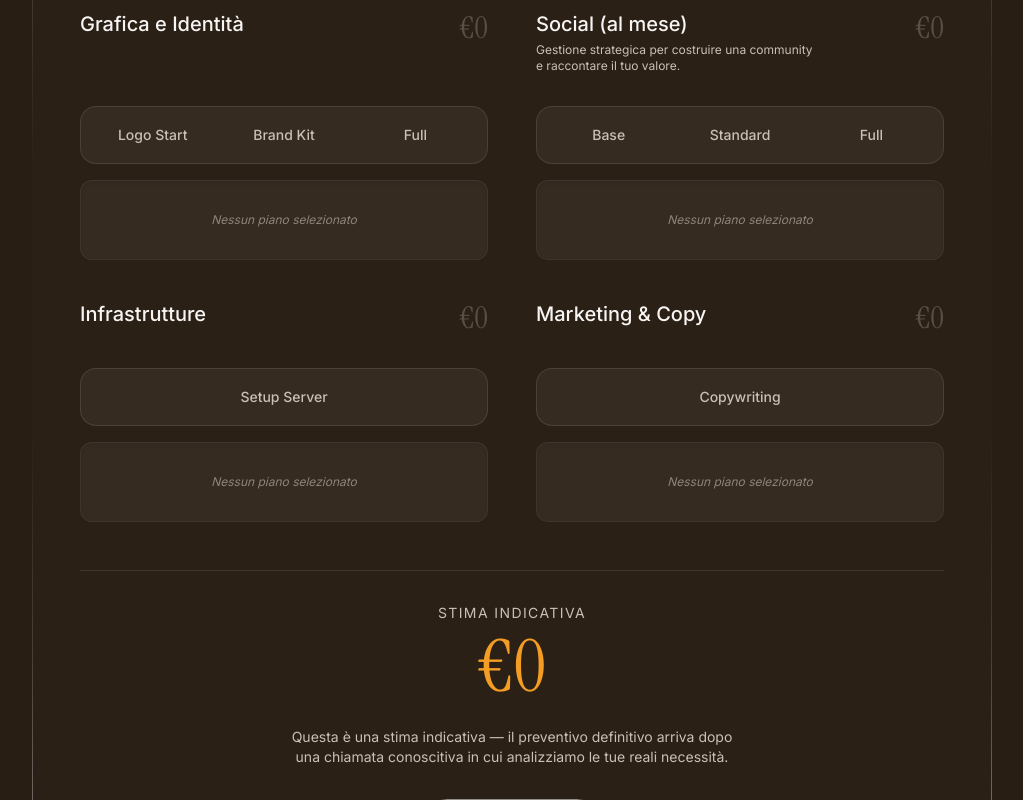
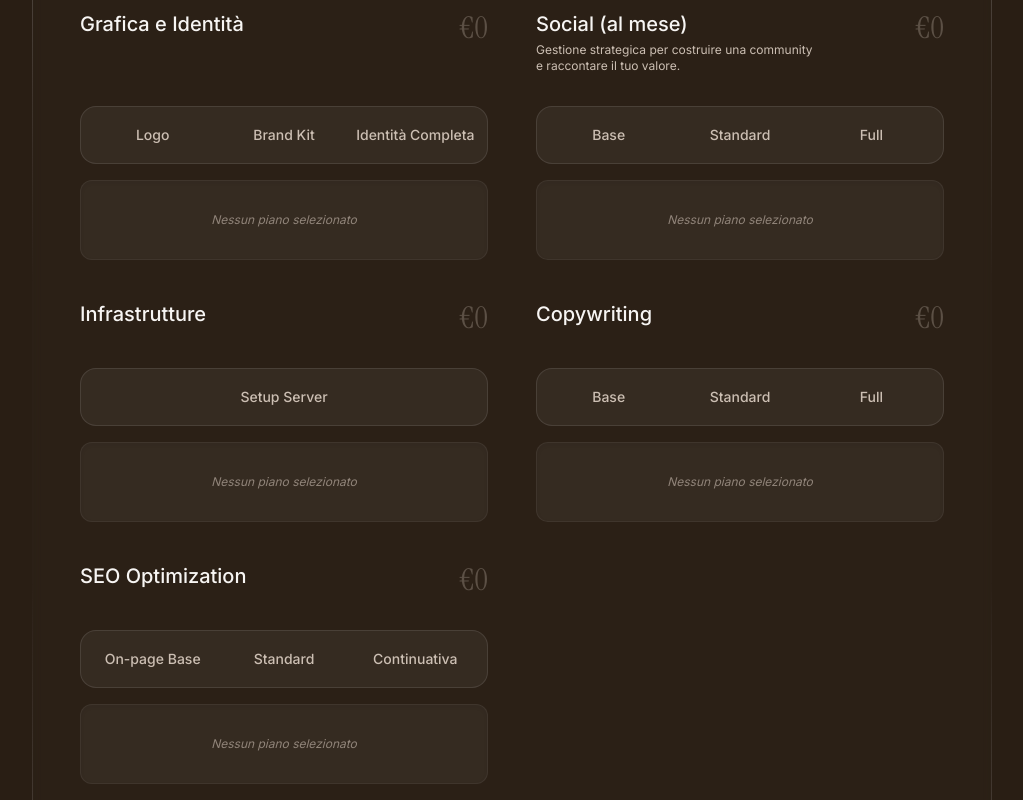
Before and after one commit to TonnoConsorzio/SitoWebPersonale, a React (Vite) app: page /#/ in a window 1280 px wide. Shown: the part 3420-4220 px from the top of the page, without its empty margins (128-1151 px from the left). Built offline with nearby package versions, Linux system fonts and the light colour scheme.

Commit message:
feat: update pricing packages with new copywriting and SEO services and refresh sitemap timestamps

```diff
--- a/src/components/sections/PricingCalculator.tsx
+++ b/src/components/sections/PricingCalculator.tsx
@@ -27,9 +27,9 @@ const categories = [
     id: 'brand',
     name: 'Grafica e Identità',
     options: [
-      { id: 'brand-1', name: 'Logo Start', price: 363, desc: 'Design del logo base, palette colori principale.' },
+      { id: 'brand-1', name: 'Logo', price: 363, desc: 'Design del logo base, palette colori principale.' },
       { id: 'brand-2', name: 'Brand Kit', price: 726, desc: 'Logo completo, tipografia, palette espansa e linee guida.' },
-      { id: 'brand-3', name: 'Full', price: 1089, desc: 'Brand identity a 360°, materiali coordinati (biglietti da visita, carta intestata).' },
+      { id: 'brand-3', name: 'Identità Completa', price: 1089, desc: 'Brand identity a 360°, materiali coordinati (biglietti da visita, carta intestata).' },
     ]
   },
   {
@@ -50,10 +50,21 @@ const categories = [
     ]
   },
   {
-    id: 'marketing',
-    name: 'Marketing & Copy',
+    id: 'copywriting',
+    name: 'Copywriting',
     options: [
-      { id: 'mkt-1', name: 'Copywriting', price: 100, desc: 'Consulenza marketing, posizionamento e testi (Placeholder).' },
+      { id: 'copy-1', name: 'Base', price: 190, desc: 'Testi per fino a 3 pagine del sito.' },
+      { id: 'copy-2', name: 'Standard', price: 380, desc: 'Testi per fino a 6 pagine + guida tone of voice.' },
+      { id: 'copy-3', name: 'Full', price: 630, desc: 'Testi sito completo + articoli iniziali per il Journal.' },
+    ]
+  },
+  {
+    id: 'seo',
+    name: 'SEO Optimization',
+    options: [
+      { id: 'seo-1', name: 'On-page Base', price: 250, desc: 'Ottimizzazione tecnica una tantum per il sito.' },
+      { id: 'seo-2', name: 'Standard', price: 500, desc: 'Setup SEO sito + social, primo mese di monitoraggio incluso.' },
+      { id: 'seo-3', name: 'Continuativa', price: 310, desc: 'Monitoraggio e ottimizzazione continua, ricorrente ogni mese.' },
     ]
   }
 ];
--- a/src/components/sections/PricingPackages.tsx
+++ b/src/components/sections/PricingPackages.tsx
@@ -12,7 +12,7 @@ export function PricingPackages() {
       savings: "Risparmio 90€",
       features: [
         "Sito Essenziale",
-        "Logo Start"
+        "Logo"
       ]
     },
     {
--- a/src/data/pricingCalculator.json
+++ b/src/data/pricingCalculator.json
@@ -149,7 +149,7 @@
       },
       {
         "id": "seo-continuous",
-        "label": "Continuativa (mensile)",
+        "label": "Continuativa",
         "price": 310,
         "description": "Monitoraggio e ottimizzazione continua, ricorrente ogni mese."
       }
```
Also changed, not shown: 1 other file (tests, documents, lock files or other folders).
